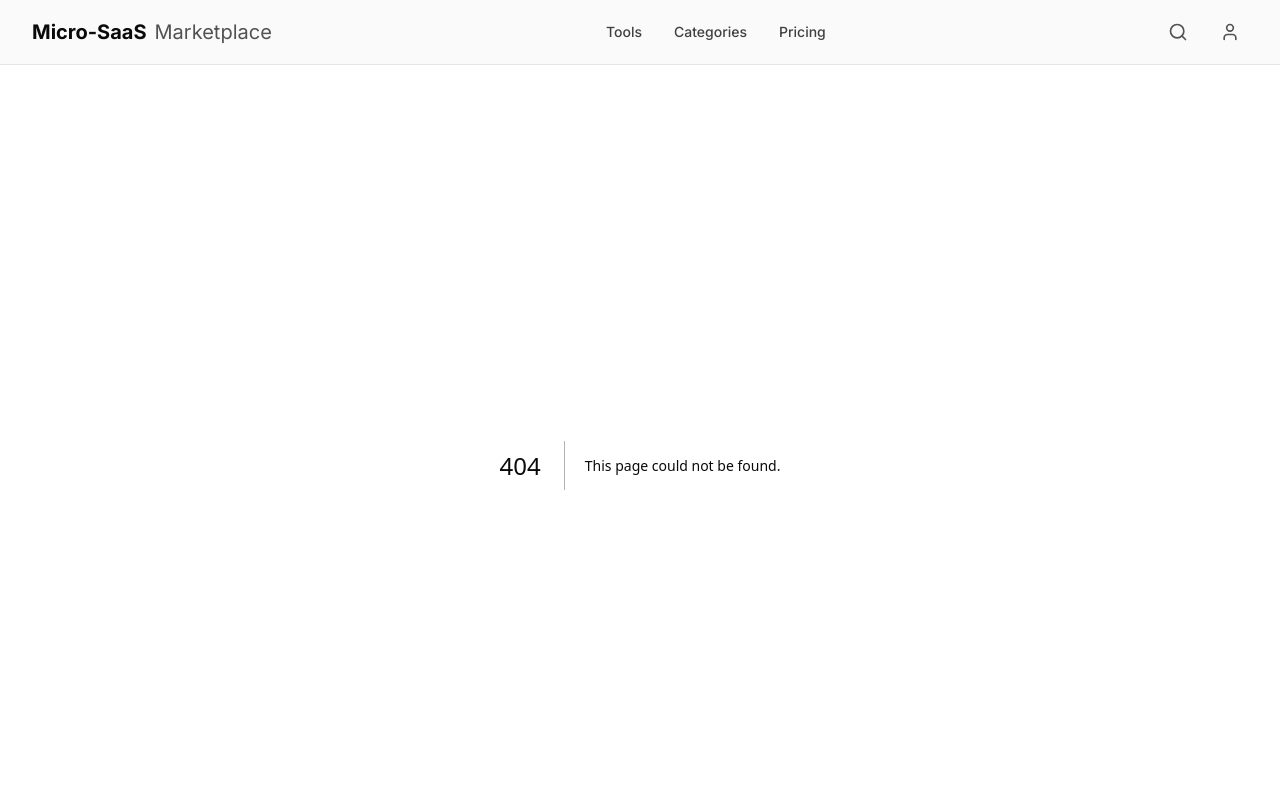
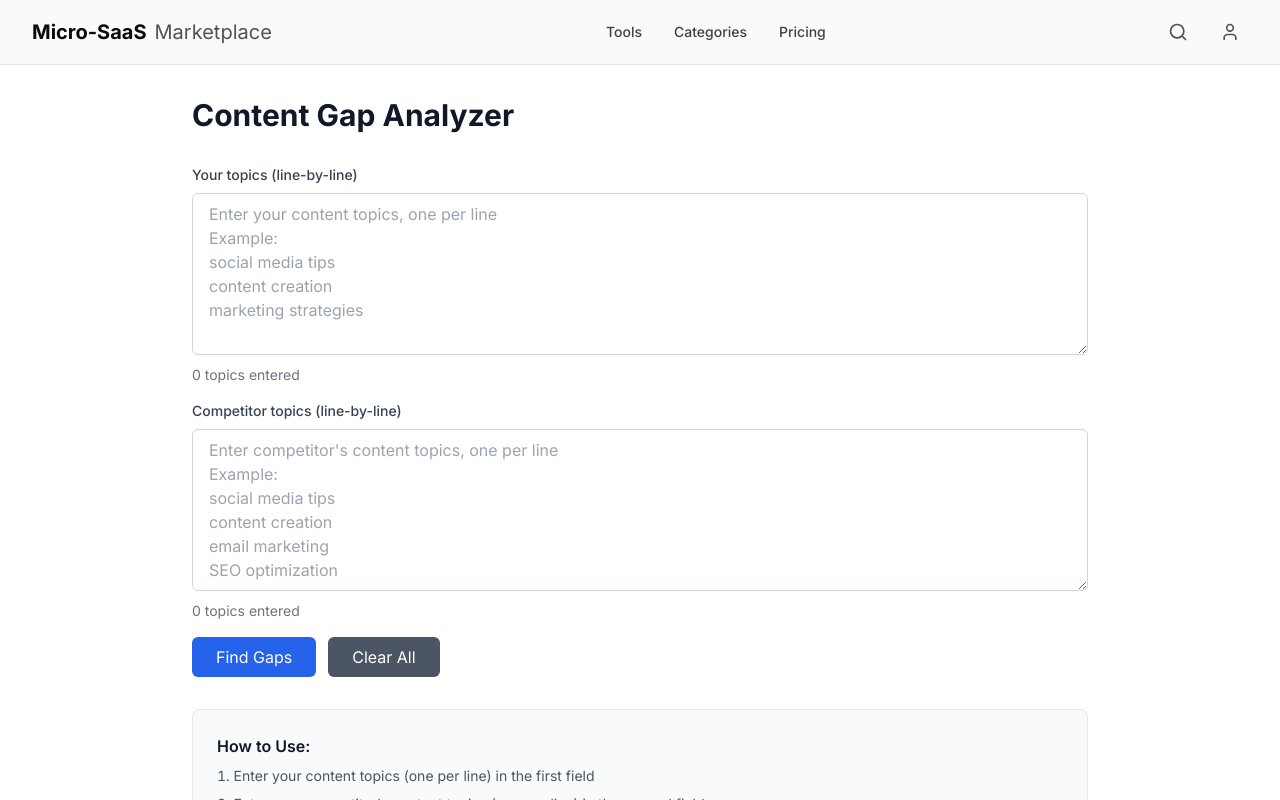
Before and after one commit to emasmela-dotcom/toolmarket365.com, a Next.js app: page /tools/content-gap-analyzer in a window 1280 px wide. Before the commit this address had no page. Shown: the top 800 px of the page. Built offline with nearby package versions, Linux system fonts and the light colour scheme.

Commit message:
Add Content Gap Analyzer tool - identify content opportunities by comparing topics

```diff
--- /dev/null
+++ b/app/tools/content-gap-analyzer/page.tsx
@@ -0,0 +1,167 @@
+'use client'
+
+import React, { useState } from 'react'
+
+export default function ContentGapAnalyzer() {
+  const [yourTopics, setYourTopics] = useState('')
+  const [competitorTopics, setCompetitorTopics] = useState('')
+  const [gaps, setGaps] = useState<string[]>([])
+
+  const findGaps = () => {
+    const yourTopicsList = yourTopics
+      .toLowerCase()
+      .split('\n')
+      .map((x) => x.trim())
+      .filter(Boolean)
+    const competitorTopicsList = competitorTopics
+      .toLowerCase()
+      .split('\n')
+      .map((x) => x.trim())
+      .filter(Boolean)
+
+    if (yourTopicsList.length === 0 || competitorTopicsList.length === 0) {
+      alert('Please enter topics in both fields')
+      return
+    }
+
+    const yourSet = new Set(yourTopicsList)
+    const competitorSet = new Set(competitorTopicsList)
+
+    // Find topics competitor has that you don't
+    const gapsList = [...competitorSet].filter((x) => !yourSet.has(x))
+
+    setGaps(gapsList)
+  }
+
+  const clearAll = () => {
+    setYourTopics('')
+    setCompetitorTopics('')
+    setGaps([])
+  }
+
+  const copyGaps = () => {
+    if (gaps.length > 0) {
+      navigator.clipboard.writeText(gaps.join('\n'))
+      alert('Content gaps copied to clipboard!')
+    }
+  }
+
+  return (
+    <div className="min-h-screen bg-white dark:bg-gray-900 p-8">
+      <div className="max-w-4xl mx-auto">
+        <h1 className="text-3xl font-bold mb-8 text-gray-900 dark:text-white">
+          Content Gap Analyzer
+        </h1>
+
+        <div className="space-y-4 mb-6">
+          <div>
+            <label className="block text-sm font-medium mb-2 text-gray-700 dark:text-gray-300">
+              Your topics (line-by-line)
+            </label>
+            <textarea
+              id="mine"
+              value={yourTopics}
+              onChange={(e) => setYourTopics(e.target.value)}
+              className="w-full px-4 py-2 border border-gray-300 dark:border-gray-600 rounded-md bg-white dark:bg-gray-800 text-gray-900 dark:text-white resize-vertical"
+              rows={6}
+              placeholder="Enter your content topics, one per line&#10;Example:&#10;social media tips&#10;content creation&#10;marketing strategies"
+            />
+            <p className="mt-1 text-sm text-gray-500 dark:text-gray-400">
+              {yourTopics.split('\n').filter((x) => x.trim()).length} topics entered
+            </p>
+          </div>
+
+          <div>
+            <label className="block text-sm font-medium mb-2 text-gray-700 dark:text-gray-300">
+              Competitor topics (line-by-line)
+            </label>
+            <textarea
+              id="comp"
+              value={competitorTopics}
+              onChange={(e) => setCompetitorTopics(e.target.value)}
+              className="w-full px-4 py-2 border border-gray-300 dark:border-gray-600 rounded-md bg-white dark:bg-gray-800 text-gray-900 dark:text-white resize-vertical"
+              rows={6}
+              placeholder="Enter competitor's content topics, one per line&#10;Example:&#10;social media tips&#10;content creation&#10;email marketing&#10;SEO optimization"
+            />
+            <p className="mt-1 text-sm text-gray-500 dark:text-gray-400">
+              {competitorTopics.split('\n').filter((x) => x.trim()).length} topics entered
+            </p>
+          </div>
+
+          <div className="flex gap-3">
+            <button
+              onClick={findGaps}
+              className="px-6 py-2 bg-blue-600 hover:bg-blue-700 text-white rounded-md transition-colors"
+            >
+              Find Gaps
+            </button>
+            <button
+              onClick={clearAll}
+              className="px-6 py-2 bg-gray-600 hover:bg-gray-700 text-white rounded-md transition-colors"
+            >
+              Clear All
+            </button>
+          </div>
+        </div>
+
+        {gaps.length > 0 && (
+          <div className="mt-8 p-6 bg-gray-50 dark:bg-gray-800 rounded-lg border border-gray-200 dark:border-gray-700">
+            <div className="flex justify-between items-center mb-4">
+              <h2 className="text-xl font-bold text-gray-900 dark:text-white">
+                Content Gaps Found
+              </h2>
+              <button
+                onClick={copyGaps}
+                className="px-4 py-2 bg-green-600 hover:bg-green-700 text-white rounded-md text-sm transition-colors"
+              >
+                Copy All
+              </button>
+            </div>
+            <p className="text-sm text-gray-600 dark:text-gray-400 mb-4">
+              {gaps.length} topic{gaps.length !== 1 ? 's' : ''} your competitor covers that you
+              don't:
+            </p>
+            <ul className="space-y-2">
+              {gaps.map((gap, index) => (
+                <li
+                  key={index}
+                  className="p-3 bg-white dark:bg-gray-900 rounded-lg border border-gray-200 dark:border-gray-700 text-gray-900 dark:text-white"
+                >
+                  <span className="font-medium">{gap}</span>
+                </li>
+              ))}
+            </ul>
+            <div className="mt-4 p-4 bg-blue-50 dark:bg-blue-900/20 rounded-lg border border-blue-200 dark:border-blue-800">
+              <p className="text-sm text-blue-800 dark:text-blue-200">
+                <strong>Tip:</strong> These are content opportunities! Consider creating content on
+                these topics to compete more effectively.
+              </p>
+            </div>
+          </div>
+        )}
+
+        {gaps.length === 0 && (yourTopics || competitorTopics) && (
+          <div className="mt-8 p-6 bg-gray-50 dark:bg-gray-800 rounded-lg border border-gray-200 dark:border-gray-700">
+            <p className="text-gray-600 dark:text-gray-400">
+              No gaps found. You're covering all the topics your competitor covers!
+            </p>
+          </div>
+        )}
+
+        {!yourTopics && !competitorTopics && (
+          <div className="mt-8 p-6 bg-gray-50 dark:bg-gray-800 rounded-lg border border-gray-200 dark:border-gray-700">
+            <h3 className="font-semibold mb-2 text-gray-900 dark:text-white">
+              How to Use:
+            </h3>
+            <ol className="list-decimal list-inside space-y-2 text-sm text-gray-600 dark:text-gray-400">
+              <li>Enter your content topics (one per line) in the first field</li>
+              <li>Enter your competitor's content topics (one per line) in the second field</li>
+              <li>Click "Find Gaps" to identify topics your competitor covers that you don't</li>
+              <li>Use the gaps as content opportunities for your strategy</li>
+            </ol>
+          </div>
+        )}
+      </div>
+    </div>
+  )
+}
```
Also changed, not shown: app/tools/content-gap-analyzer/README.md (added).
